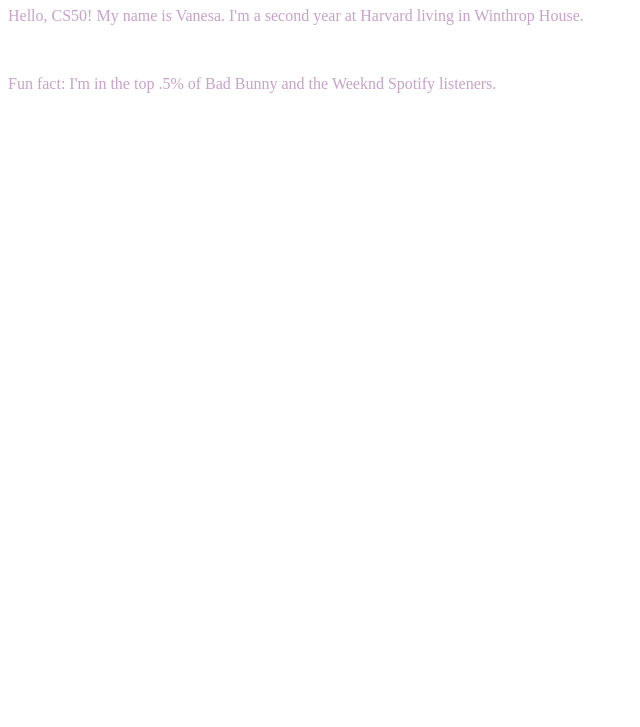
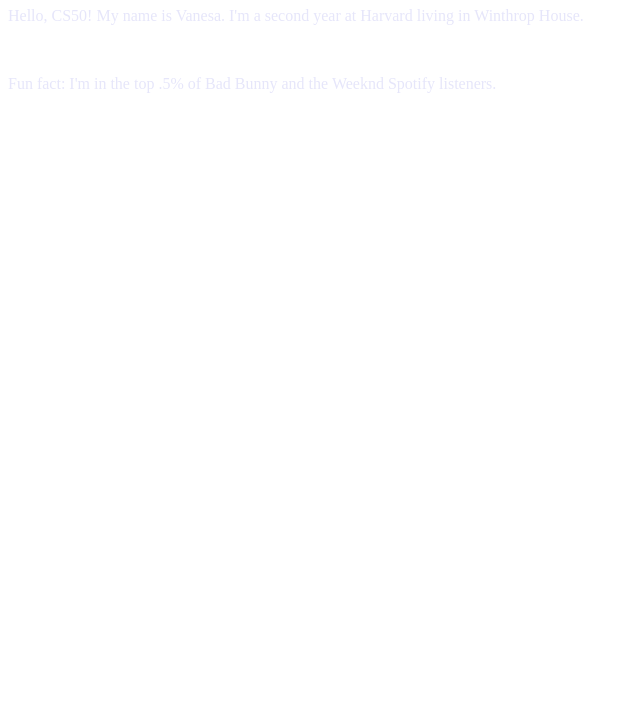
Before and after one commit to vperea/vperea.github.io, a plain HTML site: page index.html in a window 1280 px wide. Shown: the part 73-800 px from the top of the page, without its empty margins (0-640 px from the left). Drawn offline with Linux system fonts and the light colour scheme.

Commit message:
Update index.html

```diff
--- a/index.html
+++ b/index.html
@@ -7,7 +7,7 @@
         <style>
             .text
             {
-                color: #C8A2C8;
+                color: #E6E6FA;
             }
         </style>
     </head>
```
